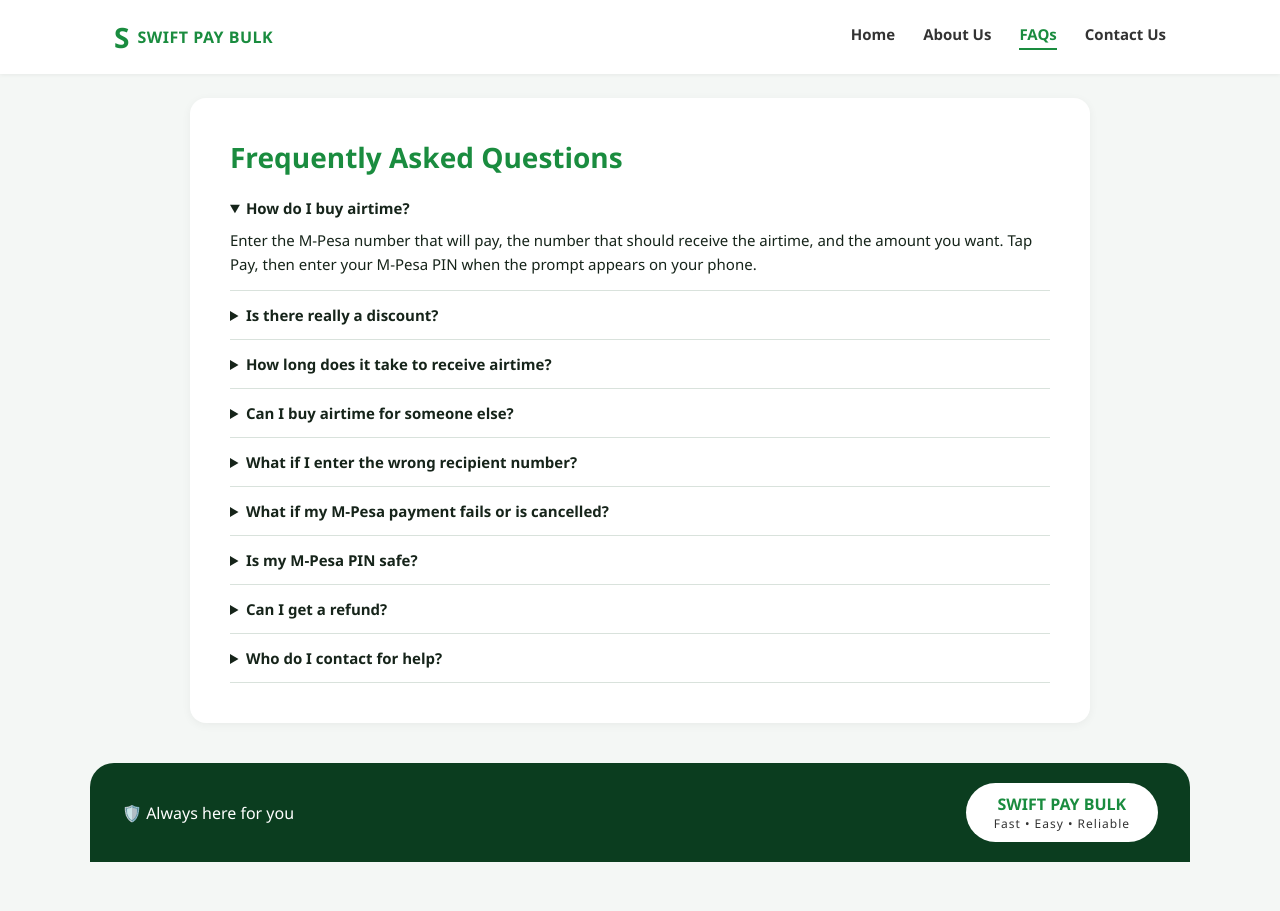
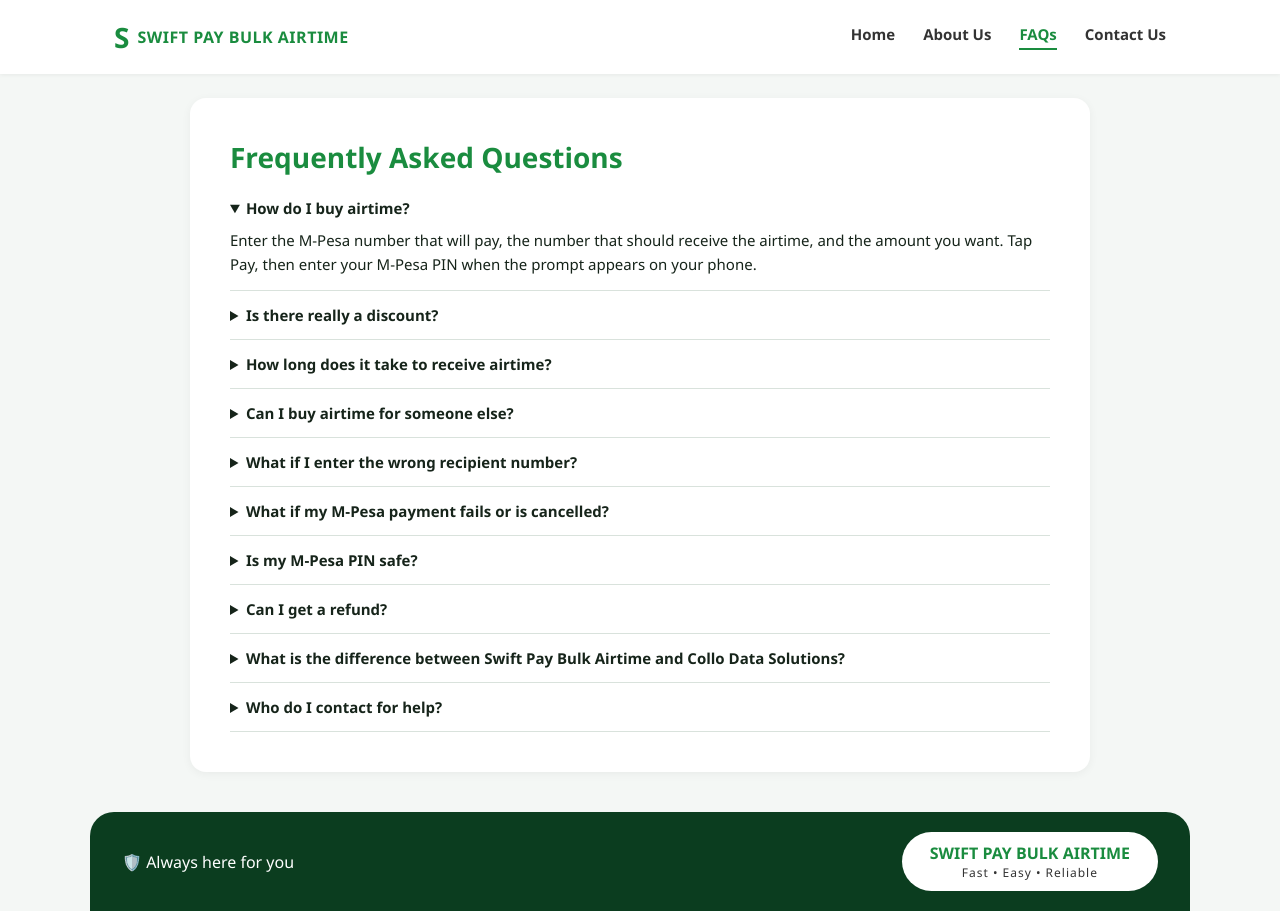
Before and after one commit to eqsedii/SwiftPay-Bulk, a website: page faqs.html in a window 1280 px wide. Before the commit the page ends 862 px from the top, so only its background shows below. Drawn offline with Linux system fonts and the light colour scheme.

Commit message:
Update title and branding for Swift Pay Bulk Airtime

```diff
--- a/faqs.html
+++ b/faqs.html
@@ -5,7 +5,7 @@
 <meta name="viewport" content="width=device-width, initial-scale=1.0" />
 <meta name="color-scheme" content="light only" />
 <meta name="theme-color" content="#ffffff" />
-<title>FAQs — Swift Pay Bulk</title>
+<title>FAQs — Swift Pay Bulk Airtime</title>
 <link rel="stylesheet" href="styles.css" />
 </head>
 <body>
@@ -14,7 +14,7 @@
     <div class="nav-inner">
       <div class="logo">
         <span class="logo-mark">S</span>
-        <span class="logo-text">SWIFT PAY BULK</span>
+        <span class="logo-text">SWIFT PAY BULK AIRTIME</span>
       </div>
       <nav class="nav-links">
         <a href="index.html">Home</a>
@@ -35,7 +35,7 @@
 
     <details class="faq-item">
       <summary>Is there really a discount?</summary>
-      <p>Yes — every purchase gets a flat 5% discount off the airtime value. For example, Ksh 100 of airtime costs you Ksh 95.</p>
+      <p>Yes — purchases come with a discount of up to 15% off the airtime value. The exact rate shown at checkout is the price you pay.</p>
     </details>
 
     <details class="faq-item">
@@ -60,12 +60,17 @@
 
     <details class="faq-item">
       <summary>Is my M-Pesa PIN safe?</summary>
-      <p>Yes. Your PIN is entered directly into the official Safaricom M-Pesa prompt on your own phone — it is never seen, collected, or stored by Swift Pay Bulk.</p>
+      <p>Yes. Your PIN is entered directly into the official Safaricom M-Pesa prompt on your own phone — it is never seen, collected, or stored by Swift Pay Bulk Airtime.</p>
     </details>
 
     <details class="faq-item">
       <summary>Can I get a refund?</summary>
       <p>Once airtime has been successfully disbursed to a number, that transaction is final and non-refundable. See our Terms and Conditions for full details.</p>
+    </details>
+
+    <details class="faq-item">
+      <summary>What is the difference between Swift Pay Bulk Airtime and Collo Data Solutions?</summary>
+      <p>Swift Pay Bulk Airtime is the platform you use to order and pay for airtime. Collo Data Solutions operates M-Pesa Till 4313740 and fulfils the order through its Bingwa Sokoni airtime service.</p>
     </details>
 
     <details class="faq-item">
@@ -78,7 +83,7 @@
   <footer class="footer">
     <div class="footer-left">🛡️ Always here for you</div>
     <div class="footer-right">
-      <div class="footer-brand">SWIFT PAY BULK</div>
+      <div class="footer-brand">SWIFT PAY BULK AIRTIME</div>
       <div class="footer-tag">Fast • Easy • Reliable</div>
     </div>
   </footer>
```
